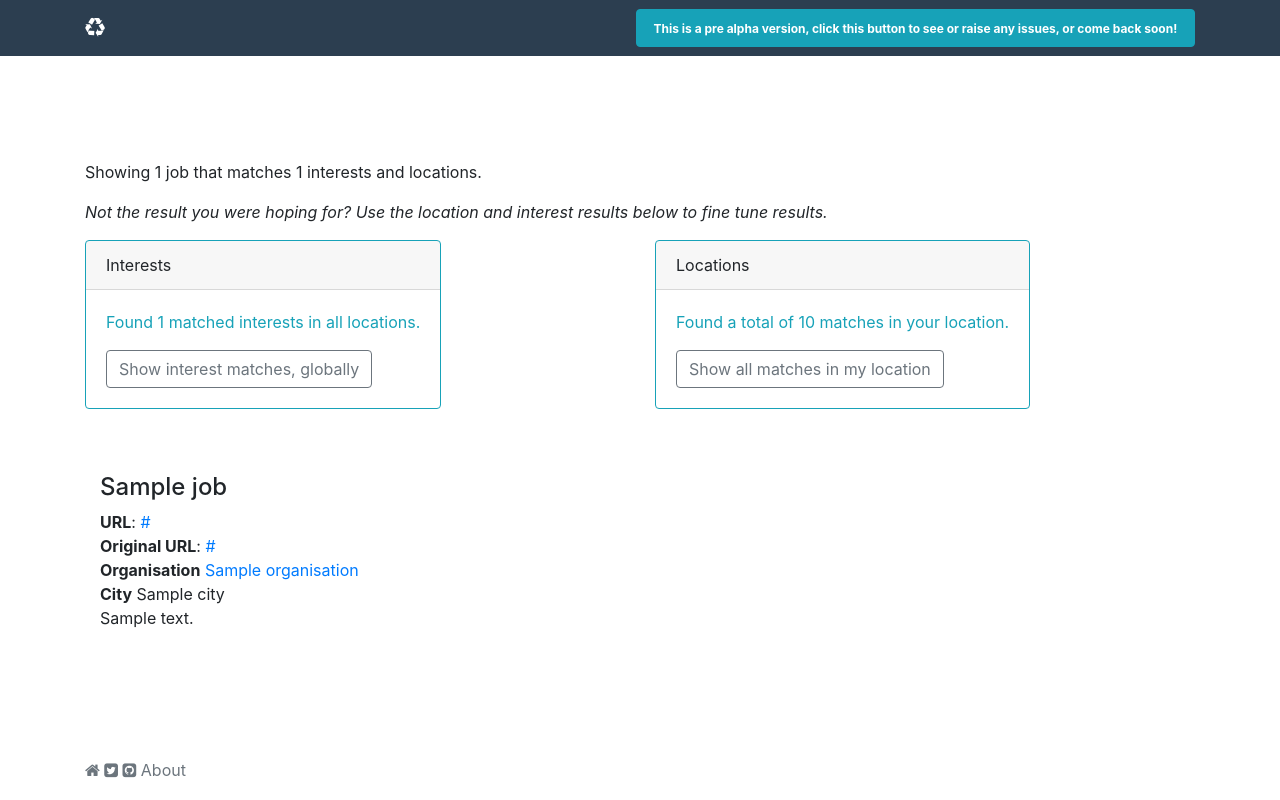
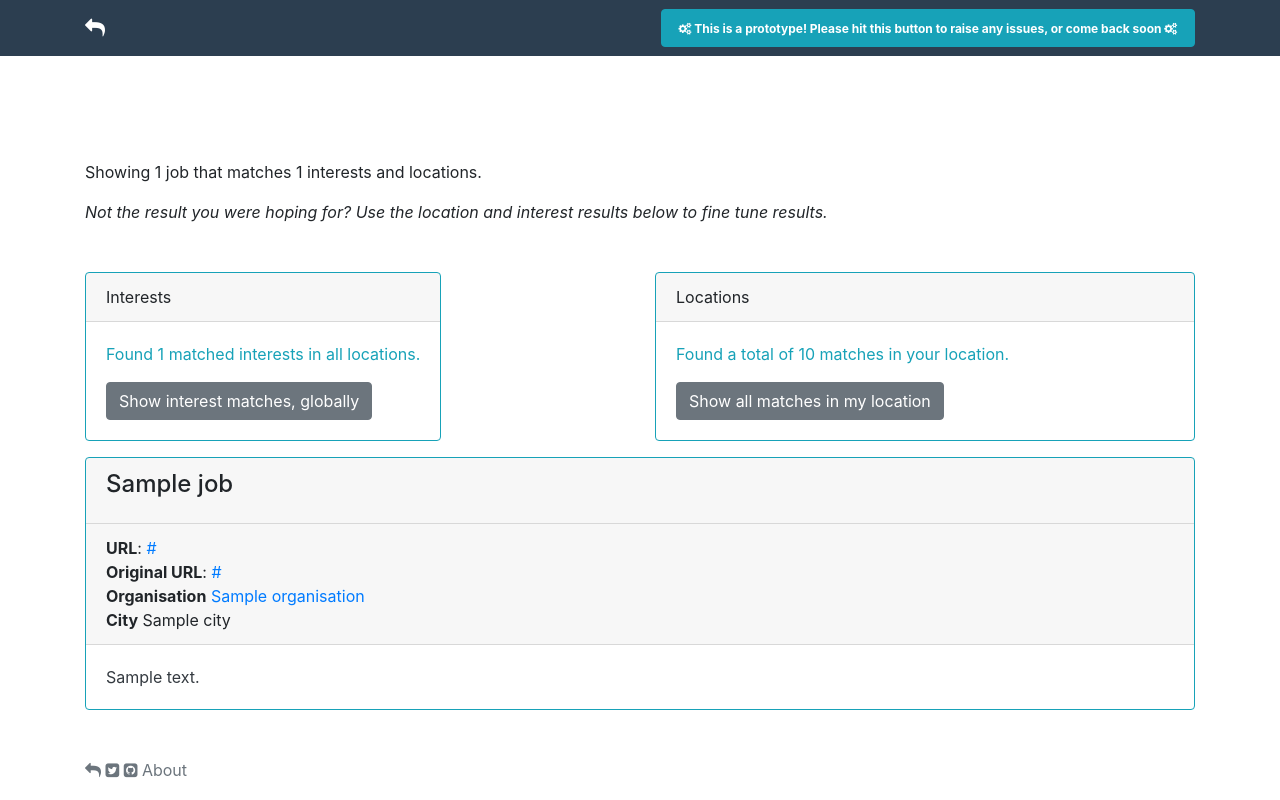
Before and after one commit to volCommunity/vol-django, a Django app: template vol/templates/vol/results.html in a window 1280 px wide. Run offline with Django 3.2, Linux system fonts and the light colour scheme; the template is opened without the code that fills it: most values are stand-ins (such as "Sample title", 1, 10 or a date in 2020); data that the repository does not hold is empty; some libraries are stand-ins or nearby versions.

Commit message:
Use cards to improve display of results, update warning button wording and look.

```diff
--- a/vol/static/css/vol.css
+++ b/vol/static/css/vol.css
@@ -15,7 +15,11 @@ body {
 }
 
 /* Individual results */
-.vol-results-results {
+.vol-results-intro {
+    margin-bottom: 3rem;
+}
+/* Individual results */
+.vol-results-result {
     margin: 3rem 0;
 }
 
--- a/vol/templates/vol/base.html
+++ b/vol/templates/vol/base.html
@@ -30,10 +30,10 @@
 {% analytical_body_top %}
 <nav class="navbar navbar-dark fixed-top" style="background-color: #2c3e50;">
     <div class="container">
-        <a class="navbar-brand" href="/" aria-label="Navigate home"><i class="fa fa-recycle" aria-hidden="true" title="Navigate home"></i></a>
-        <a href="https://github.com/ojongerius/vol/issues" target="_blank">
+        <a class="navbar-brand" href="/" aria-label="Navigate home"><i class="fa fa-mail-reply" aria-hidden="true" title="Navigate home"></i></a>
+        <a href="https://github.com/volCommunity/vol-django/issues" target="_blank">
         <button class="btn btn-info" type="button">
-            <span class="badge">This is a pre alpha version, click this button to see or raise any issues, or come back soon!</span>
+            <span class="badge"><i class="fa fa-gears" aria-hidden="true"></i> This is a prototype! Please hit this button to raise any issues, or come back soon <i class="fa fa-gears" aria-hidden="true"></i></span>
         </button>
         </a>
     </div>
--- a/vol/templates/vol/footer.html
+++ b/vol/templates/vol/footer.html
@@ -1,6 +1,6 @@
 <div class="vol-footer">
     <div class="container">
-        <a href="/" target="_blank" aria-label="Home"><i class="fa fa-home text-muted" aria-hidden="true" title="Home"></i></a>
+        <a href="/" target="_blank" aria-label="Home"><i class="fa fa-reply text-muted" aria-hidden="true" title="Home"></i></a>
         <a href="https://www.twitter.com/xzu" target="_blank" aria-label="Twitter page"><i class="fa fa-twitter-square text-muted" aria-hidden="true" title="Twitter page" ></i></a>
         <!--<a href="https://nz.linkedin.com/in/ottojongerius">Linkedin</a> |-->
         <a href="https://github.com/volCommunity/vol-django" target="_blank" aria-label="Github project page"><i class="fa fa-github-square text-muted" aria-hidden="true" title="Github project page"></i></a>
--- a/vol/templates/vol/index.html
+++ b/vol/templates/vol/index.html
@@ -26,7 +26,7 @@
                 <input type="text" class="form-control typeahead" id="locationInput" placeholder="Wellington, NZ">
                 {#  ^^ Needed a workaround in vol.css #}
             </div>
-            <button type="submit" class="btn btn-outline-secondary" id="submit">Submit</button>
+            <button type="submit" class="btn btn-secondary" id="submit">Submit</button>
         </form>
     </div>
     <script>
--- a/vol/templates/vol/results.html
+++ b/vol/templates/vol/results.html
@@ -2,6 +2,7 @@
 {% block title %}Vol results{% endblock %}
 {% block content %}
     <div class="container">
+    <div class="vol-results-intro">
         {% if locations == "all" %}
             <p> Showing all jobs matching interests for <strong>all</strong> locations.</p>
         {% elif interests == "all" %}
@@ -28,6 +29,7 @@
         {% endif %}
         <p><i>Not the result you were hoping for? Use the location and interest results below to fine tune
             results.</i></p>
+    </div>
         <div class="row">
             <div class="col-sm-6 d-flex  align-self-stretch">
                 <div class="card border-info mb-3">
@@ -46,11 +48,12 @@
                                 {#                                {% endfor %}#}
                             {% endif %}
                         </p>
-                        <a href="/results/all/{{ interests }}" class="btn btn-outline-secondary">Show interest matches, globally</a>
+                        <a href="/results/all/{{ interests }}" class="btn btn-secondary">Show interest matches,
+                            globally</a>
                     </div>
                 </div>
             </div>
-            <div class="col-sm-6 d-flex align-self-stretch">
+            <div class="col-sm-6">
                 <div class="card border-info mb-3">
                     <div class="card-header">Locations</div>
                     <div class="card-body">
@@ -58,7 +61,8 @@
                             {% if location_matches != 0 %}
                                 Found a total of {{ location_matches }} matches in your location.
                                 </p>
-                                <a href="/results/{{ locations }}/all" class="btn btn-outline-secondary">Show all matches in my location</a>
+                                <a href="/results/{{ locations }}/all" class="btn btn-secondary">Show all
+                                    matches in my location</a>
                             {% else %}
                                 No jobs found for your location, try widening your search area. Sorry!
                                 </p>
@@ -68,17 +72,23 @@
             </div>
         </div>
 
-        <div class="row vol-results-results">
+        <div class="vol-results-results">
             {% for job in jobs %}
-                <div class="col-lg-6">
-                    <h4> {{ job.title }}</h4>
+                <div class="card border-info mb-3">
+                    <div class="card-header"><h4 class="card-title">{{ job.title }}</h4></div>
+                    <div class="card-header">
                         <strong>URL</strong>: <a href="{{ job.url }}">{{ job.url }}</a><br>
                         <strong>Original URL</strong>: {% for v in job.site.values %}
                         <a href="{{ v.url }}">{{ v.url }}</a> {% endfor %} <br> <!-- Surely a better way to do this-->
                         <strong>Organisation</strong> <a href="{{ job.organisation.url }}">{{ job.organisation }}</a> <br>
                         <!-- Include link and logo -->
-                    <strong>City</strong> {{ job.city }}<br>
-                    <p> {{ job.text }}</p>
+                        <strong>City</strong> {{ job.city }}
+                    </div>
+                <div class="card-body">
+<p class="card-text text-dark">
+                    {{ job.text }}
+                    </p>
+                </div>
                 </div>
             {% endfor %}
         </div>
```
Lines whose indentation alone changed are shown as unchanged.
